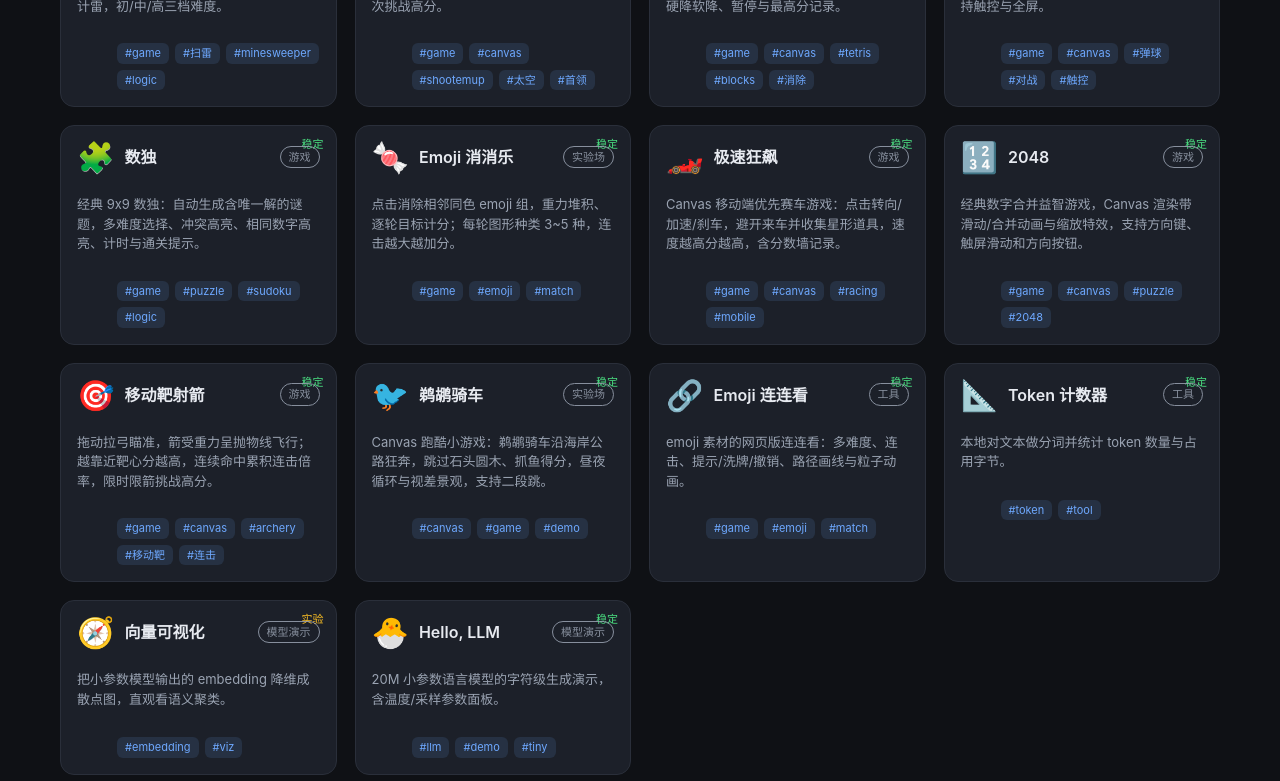
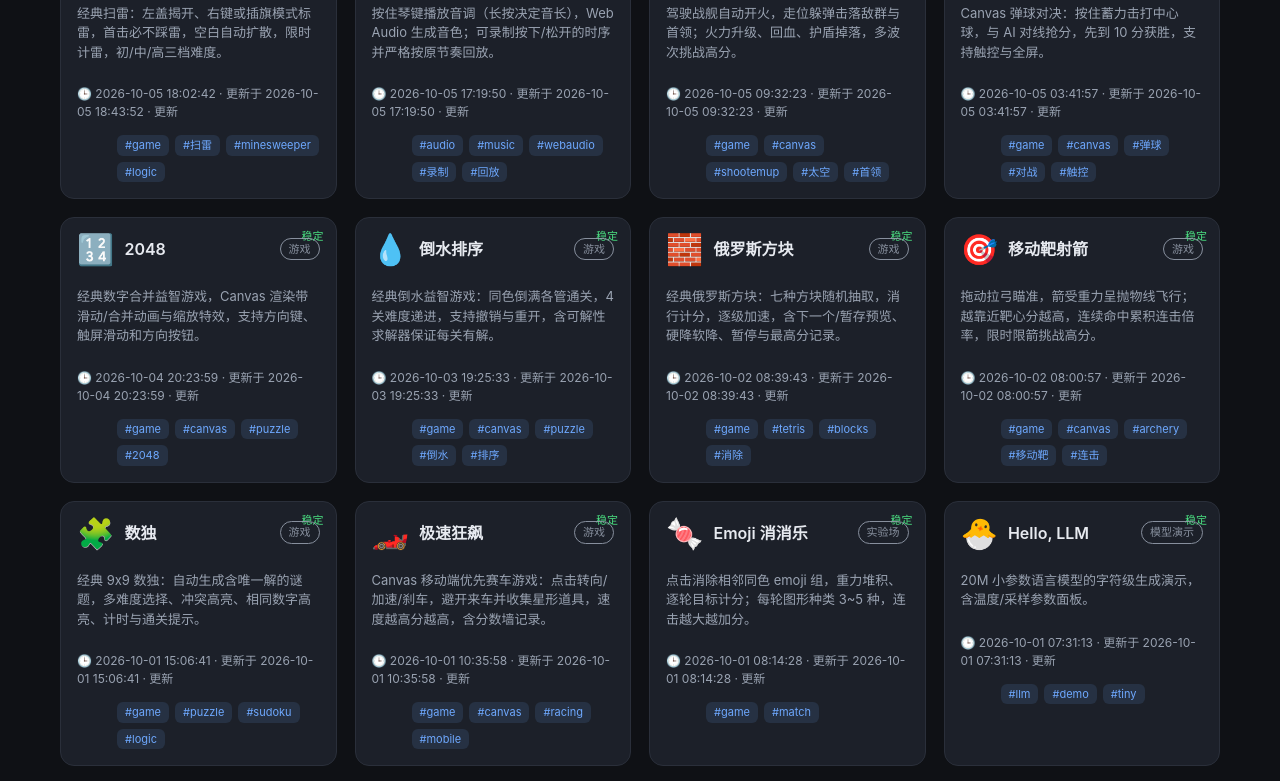
Before and after one commit to fe-tests/fe-tests.github.io, a plain HTML site: page index.html in a window 1280 px wide. Shown: the part 587-1368 px from the top of the page. Drawn offline with Linux system fonts and the light colour scheme.

Commit message:
feat：注册日期携带时间

```diff
--- a/assets/app.js
+++ b/assets/app.js
@@ -38,6 +38,14 @@
     return ({ stable: "稳定", experimental: "实验", alpha: "开发中" })[status] || "稳定";
   }
 
+  function formatDate(s) {
+    if (!s) return "";
+    var t = String(s).trim();
+    var sp = t.indexOf(" ");
+    if (sp > 0) return t; // 已是「YYYY-MM-DD HH:MM:SS」，直接输出，避免时区转换误差
+    return t + " 00:00:00"; // 仅日期时补 00:00:00
+  }
+
   function getStatusBadge(status) {
     return '<span class="card-status ' + statusClass(status) + '">' + escapeHtml(statusLabel(status)) + '</span>';
   }
@@ -71,6 +79,7 @@
         '<h3 class="card-title">' + escapeHtml(p.title) + '</h3>' +
         '<span class="card-badge">' + escapeHtml(p.categoryName) + '</span></div>' +
         '<p class="card-desc">' + escapeHtml(p.description || "") + '</p>' +
+        '<div class="card-date">' + formatDate(p.createdAt) + ' · 更新于 ' + formatDate(p.updatedAt) + '</div>' +
         '<div class="card-tags">' + (tags || "") + '</div>' +
         '</a>';
     }).join("");
@@ -84,6 +93,7 @@
         '<span class="row-emoji">' + escapeHtml(p.emoji || "📄") + '</span>' +
         '<span class="row-title">' + escapeHtml(p.title) + ' ' + (p.pinned ? "📌" : "") + '</span>' +
         '<span class="row-desc">' + escapeHtml(p.description || "") + '</span>' +
+        '<span class="row-date">' + formatDate(p.updatedAt) + '</span>' +
         '<span class="row-status ' + statusClass(p.status) + '">' + escapeHtml(statusLabel(p.status)) + '</span>' +
         '</a>';
     }).join("");
--- a/assets/styles.css
+++ b/assets/styles.css
@@ -94,6 +94,9 @@
 }
 .card-desc { font-size: 13px; color: var(--text-dim); min-height: 40px; }
 .card-tags { display: inline-flex; flex-wrap: wrap; gap: 6px; padding-left: 40px; margin-top: 4px; }
+.card-date { font-size: 12px; color: var(--text-dim); }
+.card-date::before { content: "🕒 "; }
+.card-date::after { content: " · 更新 "; }
 .tag { font-size: 11px; padding: 2px 8px; border-radius: 6px; background: rgba(110,168,254,.12); color: var(--accent); }
 .card-status { position: absolute; top: 10px; right: 12px; font-size: 11px; }
 .pinned-dot { position: absolute; top: 12px; left: 12px; color: var(--pinned); font-size: 14px; }
@@ -101,7 +104,7 @@
 /* List view */
 .view-list { display: flex; flex-direction: column; gap: 8px; }
 .row {
-  display: grid; grid-template-columns: 40px 220px 1fr auto; align-items: center; gap: 14px;
+  display: grid; grid-template-columns: 40px 220px 1fr auto auto; align-items: center; gap: 14px;
   background: var(--bg-card); border: 1px solid var(--border); border-radius: 12px; padding: 12px 16px;
   text-decoration: none; color: inherit; transition: all .15s;
 }
@@ -110,10 +113,12 @@
 .row-title { font-size: 15px; font-weight: 600; }
 .row-desc { font-size: 13px; color: var(--text-dim); }
 .row-status { font-size: 11px; padding: 3px 10px; border-radius: 999px; border: 1px solid currentColor; color: var(--text-dim); }
+.row-date { font-size: 12px; color: var(--text-dim); white-space: nowrap; }
 @media (max-width: 640px) {
   .row { grid-template-columns: 36px 1fr auto; grid-template-rows: auto auto; }
   .row-title { grid-column: 2 / -1; }
   .row-desc { grid-column: 2 / -1; }
+  .row-date { grid-column: 2 / -1; }
 }
 
 /* Status colors */
--- a/registry.json
+++ b/registry.json
@@ -30,8 +30,8 @@
       "status": "stable",
       "pinned": false,
       "thumbnail": null,
-      "createdAt": "2025-01-01",
-      "updatedAt": "2025-01-01"
+      "createdAt": "2026-10-01 07:31:13",
+      "updatedAt": "2026-10-01 07:31:13"
     },
     {
       "id": "embedding-viz",
@@ -44,8 +44,8 @@
       "status": "experimental",
       "pinned": false,
       "thumbnail": null,
-      "createdAt": "2025-01-02",
-      "updatedAt": "2025-01-02"
+      "createdAt": "2026-10-01 07:31:13",
+      "updatedAt": "2026-10-01 07:31:13"
     },
     {
       "id": "token-counter",
@@ -58,8 +58,8 @@
       "status": "stable",
       "pinned": false,
       "thumbnail": null,
-      "createdAt": "2025-01-03",
-      "updatedAt": "2025-01-03"
+      "createdAt": "2026-10-01 07:31:13",
+      "updatedAt": "2026-10-01 07:31:13"
     },
     {
       "id": "pelican-bike",
@@ -72,8 +72,8 @@
       "status": "stable",
       "pinned": false,
       "thumbnail": null,
-      "createdAt": "2025-06-01",
-      "updatedAt": "2025-06-09"
+      "createdAt": "2026-10-11 01:20:32",
+      "updatedAt": "2026-10-11 01:20:32"
     },
     {
       "id": "liankan",
@@ -86,8 +86,8 @@
       "status": "stable",
       "pinned": false,
       "thumbnail": null,
-      "createdAt": "2025-06-02",
-      "updatedAt": "2025-06-02"
+      "createdAt": "2026-10-14 22:36:33",
+      "updatedAt": "2026-10-14 22:36:33"
     },
     {
       "id": "emoji-match",
@@ -96,12 +96,12 @@
       "url": "examples/emoji-match.html",
       "category": "experiment",
       "emoji": "🍬",
-      "tags": ["game", "emoji", "match"],
+      "tags": ["game", "match"],
       "status": "stable",
       "pinned": false,
       "thumbnail": null,
-      "createdAt": "2026-10-01",
-      "updatedAt": "2026-10-01"
+      "createdAt": "2026-10-01 08:14:28",
+      "updatedAt": "2026-10-01 08:14:28"
     },
     {
       "id": "racing-game",
@@ -114,8 +114,8 @@
       "status": "stable",
       "pinned": false,
       "thumbnail": null,
-      "createdAt": "2026-10-01",
-      "updatedAt": "2026-10-01"
+      "createdAt": "2026-10-01 10:35:58",
+      "updatedAt": "2026-10-01 10:35:58"
     },
     {
       "id": "2048",
@@ -128,8 +128,8 @@
       "status": "stable",
       "pinned": false,
       "thumbnail": null,
-      "createdAt": "2026-10-01",
-      "updatedAt": "2026-10-01"
+      "createdAt": "2026-10-04 20:23:59",
+      "updatedAt": "2026-10-04 20:23:59"
     },
     {
       "id": "sudoku",
@@ -142,8 +142,8 @@
       "status": "stable",
       "pinned": false,
       "thumbnail": null,
-      "createdAt": "2026-10-02",
-      "updatedAt": "2026-10-02"
+      "createdAt": "2026-10-01 15:06:41",
+      "updatedAt": "2026-10-01 15:06:41"
     },
     {
       "id": "archery",
@@ -156,8 +156,8 @@
       "status": "stable",
       "pinned": false,
       "thumbnail": null,
-      "createdAt": "2026-10-01",
-      "updatedAt": "2026-10-01"
+      "createdAt": "2026-10-02 08:00:57",
+      "updatedAt": "2026-10-02 08:00:57"
     },
     {
       "id": "tetris",
@@ -166,12 +166,12 @@
       "url": "examples/tetris.html",
       "category": "game",
       "emoji": "🧱",
-      "tags": ["game", "canvas", "tetris", "blocks", "消除"],
+      "tags": ["game", "tetris", "blocks", "消除"],
       "status": "stable",
       "pinned": false,
       "thumbnail": null,
-      "createdAt": "2026-10-03",
-      "updatedAt": "2026-10-03"
+      "createdAt": "2026-10-02 08:39:43",
+      "updatedAt": "2026-10-02 08:39:43"
     },
     {
       "id": "space-warship",
@@ -184,8 +184,8 @@
       "status": "stable",
       "pinned": false,
       "thumbnail": null,
-      "createdAt": "2026-10-04",
-      "updatedAt": "2026-10-04"
+      "createdAt": "2026-10-05 09:32:23",
+      "updatedAt": "2026-10-05 09:32:23"
     },
     {
       "id": "daoshui",
@@ -198,8 +198,8 @@
       "status": "stable",
       "pinned": false,
       "thumbnail": null,
-      "createdAt": "2026-10-05",
-      "updatedAt": "2026-10-05"
+      "createdAt": "2026-10-03 19:25:33",
+      "updatedAt": "2026-10-03 19:25:33"
     },
     {
       "id": "strike-pong",
@@ -212,8 +212,8 @@
       "status": "stable",
       "pinned": false,
       "thumbnail": null,
-      "createdAt": "2026-10-03",
-      "updatedAt": "2026-10-03"
+      "createdAt": "2026-10-05 03:41:57",
+      "updatedAt": "2026-10-05 03:41:57"
     },
     {
       "id": "music-editor",
@@ -226,8 +226,8 @@
       "status": "stable",
       "pinned": false,
       "thumbnail": null,
-      "createdAt": "2026-10-05",
-      "updatedAt": "2026-10-05"
+      "createdAt": "2026-10-05 17:19:50",
+      "updatedAt": "2026-10-05 17:19:50"
     },
     {
       "id": "minesweeper",
@@ -240,8 +240,8 @@
       "status": "stable",
       "pinned": false,
       "thumbnail": null,
-      "createdAt": "2026-10-05",
-      "updatedAt": "2026-10-05"
+      "createdAt": "2026-10-05 18:02:42",
+      "updatedAt": "2026-10-05 18:43:52"
     },
     {
       "id": "hearts",
@@ -254,8 +254,8 @@
       "status": "stable",
       "pinned": false,
       "thumbnail": null,
-      "createdAt": "2026-10-06",
-      "updatedAt": "2026-10-06"
+      "createdAt": "2026-10-14 23:23:59",
+      "updatedAt": "2026-10-14 23:23:59"
     },
     {
       "id": "texas-holdem",
@@ -268,8 +268,8 @@
       "status": "stable",
       "pinned": false,
       "thumbnail": null,
-      "createdAt": "2026-10-07",
-      "updatedAt": "2026-10-07"
+      "createdAt": "2026-10-11 14:25:26",
+      "updatedAt": "2026-10-11 14:25:26"
     }
   ]
 }
```
Also changed, not shown: README.md.
